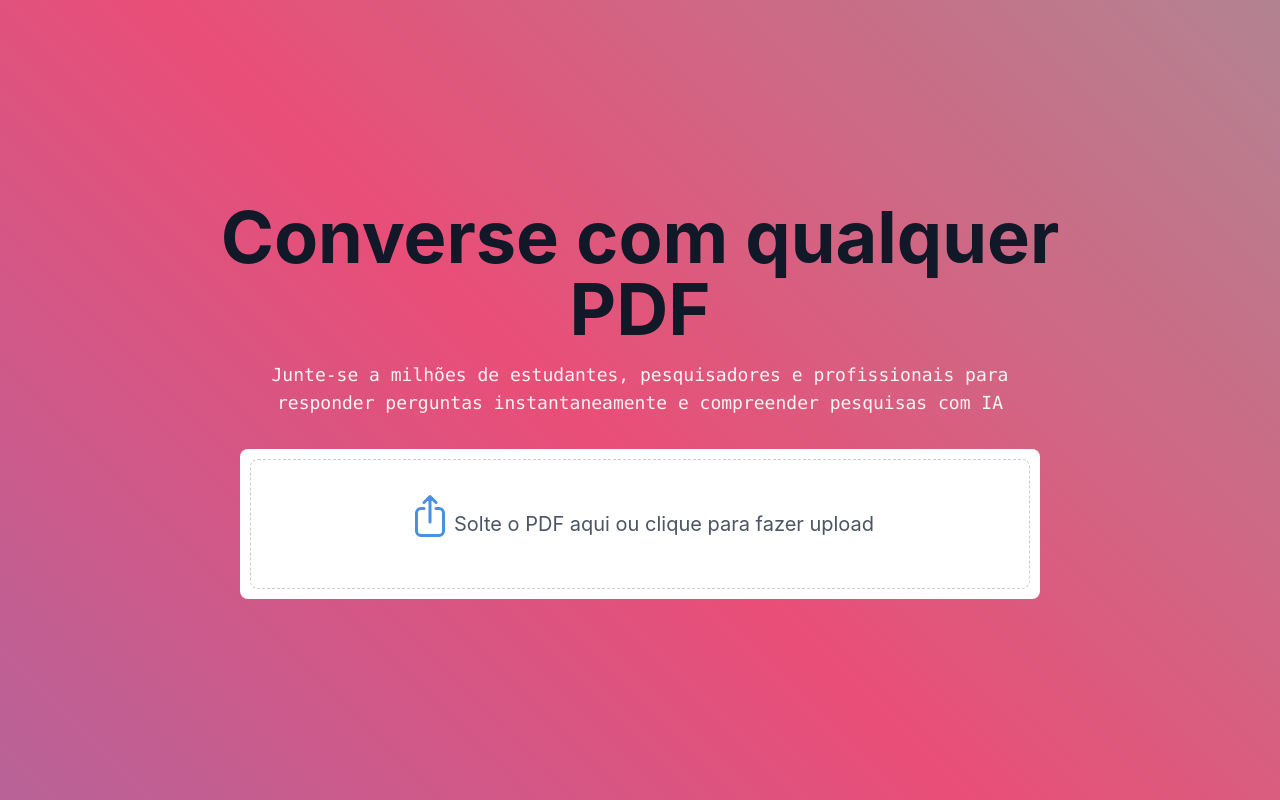
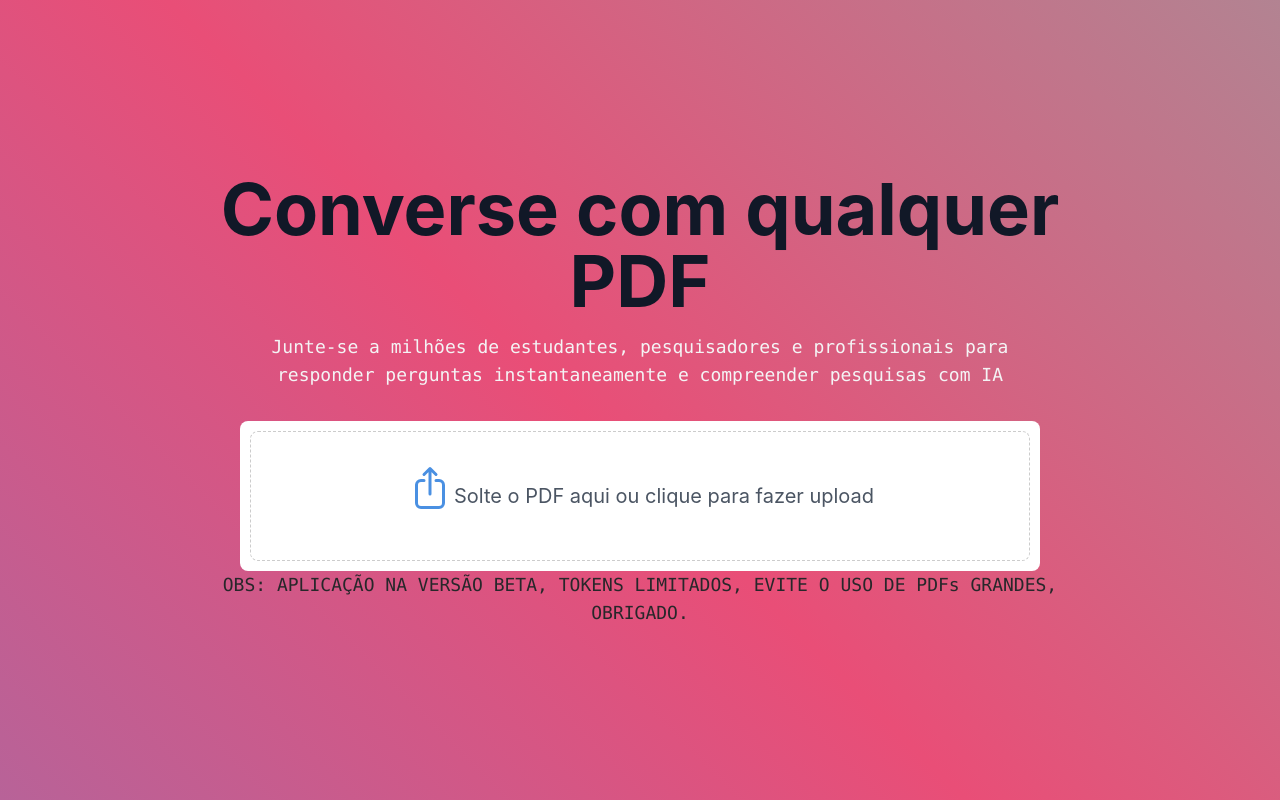
Before and after one commit to vsdiaman/frontendaskpdf, a React (Create React App) app: page / in a window 1280 px wide. Built offline with nearby package versions, Linux system fonts and the light colour scheme.

Commit message:
add recomendação

```diff
--- a/src/components/Main.js
+++ b/src/components/Main.js
@@ -113,6 +113,10 @@ const Main = () => {
             </div>
           </div>
         </div>
+        <p className="text-sm sm:text-base md:text-lg text-zinc-800 font-mono">
+          OBS: APLICAÇÃO NA VERSÃO BETA, TOKENS LIMITADOS, EVITE O USO DE PDFs
+          GRANDES, OBRIGADO.
+        </p>
       </div>
     </div>
   );
```
